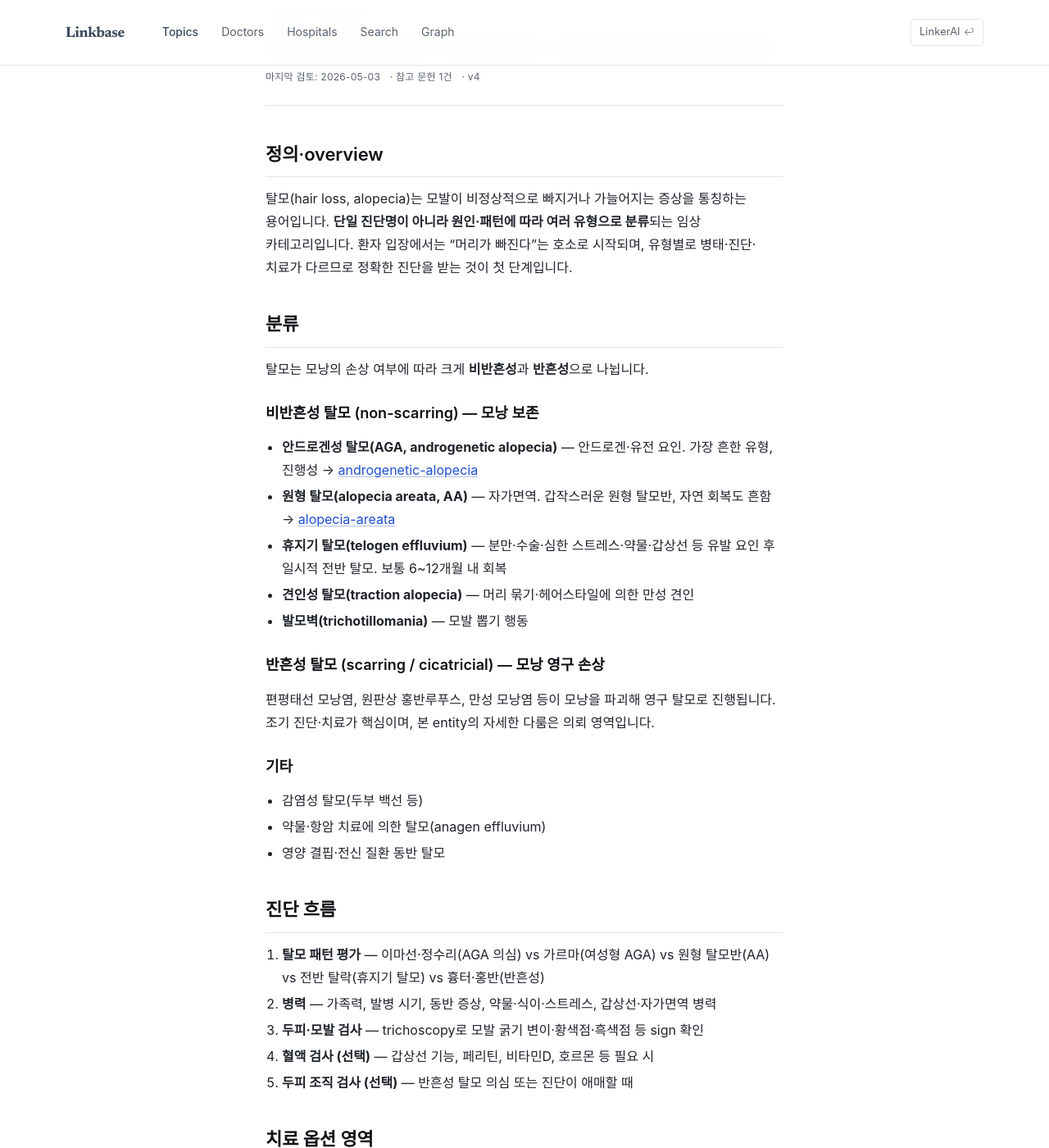
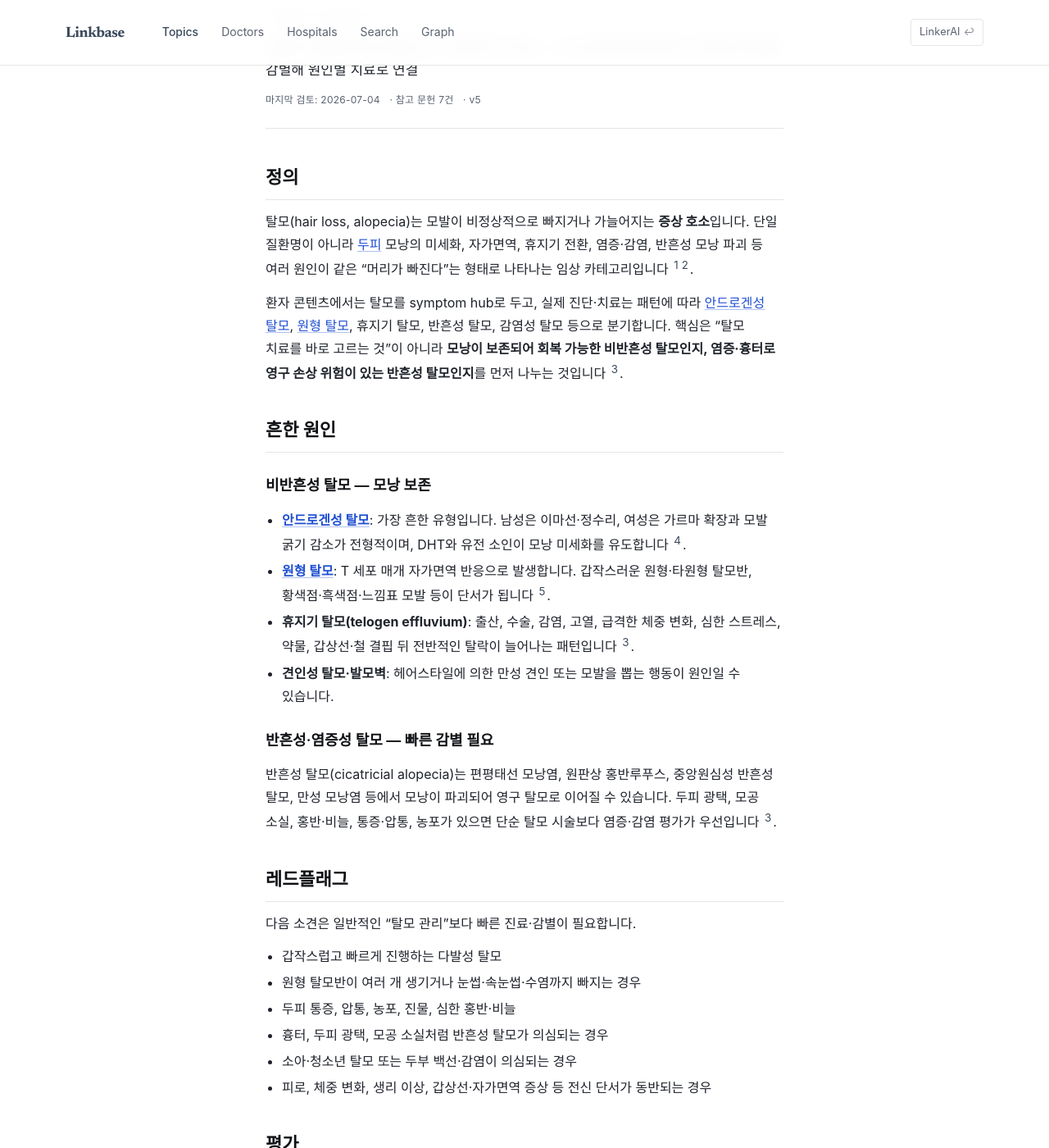
Before and after one commit to feelharmony/linkare-medical-knowledge, a Jekyll site: the page built from symptoms/hair-loss.md, in a window 1280 px wide and 1400 px high, scrolled down 255 px. Shown: the whole window at 82% size. Built offline with Jekyll 4.4.1, drawn with Linux system fonts in a browser that asks for light colours; some web fonts are replaced; some of the changed text lies outside the part shown.

Commit message:
Verify hair loss symptom hub

```diff
--- a/symptoms/hair-loss.md
+++ b/symptoms/hair-loss.md
@@ -4,82 +4,92 @@
 entity_type: symptom
 permalink: /symptoms/hair-loss/
 title: 탈모
-description: 모발이 비정상적으로 빠지거나 가늘어지는 증상 — 원인·패턴에 따라 여러 유형으로 분류
+description: 모발이 비정상적으로 빠지거나 가늘어지는 증상 — 안드로겐성·원형·휴지기·반흔성 패턴을 감별해 원인별 치료로 연결
 title_en: hair loss / alopecia
 aliases:
   - 탈모
   - 머리 빠짐
+  - 모발 손실
+  - 머리카락 빠짐
   - hair loss
   - alopecia
   - hair thinning
-last_reviewed: '2026-05-03'
+last_reviewed: '2026-07-04'
 locked: true
-quality_status: review
-verified_by: 사장님 + Claude + GPT 합의 (2026-05-09 LOCK 일괄 박힘)
-next_review: '2026-08-09'
-source_count: 1
-source_count_external: 0
+quality_status: verified
+verified_by: Hermes + scalp/AGA/AA regenerative-treatment axis 정합화
+next_review: '2026-10-04'
+source_count: 7
+source_count_external: 6
 source_count_clinic_pillar: 1
-clinic_footnote_ids: [1]
-external_footnote_ids: []
-version: 4
+clinic_footnote_ids: [7]
+external_footnote_ids: [1, 2, 3, 4, 5, 6]
+version: 5
 ---
 
-## 정의·overview
-탈모(hair loss, alopecia)는 모발이 비정상적으로 빠지거나 가늘어지는 증상을 통칭하는 용어입니다. **단일 진단명이 아니라 원인·패턴에 따라 여러 유형으로 분류**되는 임상 카테고리입니다. 환자 입장에서는 "머리가 빠진다"는 호소로 시작되며, 유형별로 병태·진단·치료가 다르므로 정확한 진단을 받는 것이 첫 단계입니다.
+## 정의
+탈모(hair loss, alopecia)는 모발이 비정상적으로 빠지거나 가늘어지는 **증상 호소**입니다. 단일 질환명이 아니라 [두피](/body-parts/scalp/) 모낭의 미세화, 자가면역, 휴지기 전환, 염증·감염, 반흔성 모낭 파괴 등 여러 원인이 같은 “머리가 빠진다”는 형태로 나타나는 임상 카테고리입니다 [^1][^2].
 
-## 분류
+환자 콘텐츠에서는 탈모를 symptom hub로 두고, 실제 진단·치료는 패턴에 따라 [안드로겐성 탈모](/conditions/androgenetic-alopecia/), [원형 탈모](/conditions/alopecia-areata/), 휴지기 탈모, 반흔성 탈모, 감염성 탈모 등으로 분기합니다. 핵심은 “탈모 치료를 바로 고르는 것”이 아니라 **모낭이 보존되어 회복 가능한 비반흔성 탈모인지, 염증·흉터로 영구 손상 위험이 있는 반흔성 탈모인지**를 먼저 나누는 것입니다 [^3].
 
-탈모는 모낭의 손상 여부에 따라 크게 **비반흔성**과 **반흔성**으로 나뉩니다.
+## 흔한 원인
 
-### 비반흔성 탈모 (non-scarring) — 모낭 보존
-- **안드로겐성 탈모(AGA, androgenetic alopecia)** — 안드로겐·유전 요인. 가장 흔한 유형, 진행성 → [androgenetic-alopecia](../conditions/androgenetic-alopecia.md)
-- **원형 탈모(alopecia areata, AA)** — 자가면역. 갑작스러운 원형 탈모반, 자연 회복도 흔함 → [alopecia-areata](../conditions/alopecia-areata.md)
-- **휴지기 탈모(telogen effluvium)** — 분만·수술·심한 스트레스·약물·갑상선 등 유발 요인 후 일시적 전반 탈모. 보통 6~12개월 내 회복
-- **견인성 탈모(traction alopecia)** — 머리 묶기·헤어스타일에 의한 만성 견인
-- **발모벽(trichotillomania)** — 모발 뽑기 행동
+### 비반흔성 탈모 — 모낭 보존
+- **[안드로겐성 탈모](/conditions/androgenetic-alopecia/)**: 가장 흔한 유형입니다. 남성은 이마선·정수리, 여성은 가르마 확장과 모발 굵기 감소가 전형적이며, DHT와 유전 소인이 모낭 미세화를 유도합니다 [^4].
+- **[원형 탈모](/conditions/alopecia-areata/)**: T 세포 매개 자가면역 반응으로 발생합니다. 갑작스러운 원형·타원형 탈모반, 황색점·흑색점·느낌표 모발 등이 단서가 됩니다 [^5].
+- **휴지기 탈모(telogen effluvium)**: 출산, 수술, 감염, 고열, 급격한 체중 변화, 심한 스트레스, 약물, 갑상선·철 결핍 뒤 전반적인 탈락이 늘어나는 패턴입니다 [^3].
+- **견인성 탈모·발모벽**: 헤어스타일에 의한 만성 견인 또는 모발을 뽑는 행동이 원인일 수 있습니다.
 
-### 반흔성 탈모 (scarring / cicatricial) — 모낭 영구 손상
-편평태선 모낭염, 원판상 홍반루푸스, 만성 모낭염 등이 모낭을 파괴해 영구 탈모로 진행됩니다. 조기 진단·치료가 핵심이며, 본 entity의 자세한 다룸은 의뢰 영역입니다.
+### 반흔성·염증성 탈모 — 빠른 감별 필요
+반흔성 탈모(cicatricial alopecia)는 편평태선 모낭염, 원판상 홍반루푸스, 중앙원심성 반흔성 탈모, 만성 모낭염 등에서 모낭이 파괴되어 영구 탈모로 이어질 수 있습니다. 두피 광택, 모공 소실, 홍반·비늘, 통증·압통, 농포가 있으면 단순 탈모 시술보다 염증·감염 평가가 우선입니다 [^3].
 
-### 기타
-- 감염성 탈모(두부 백선 등)
-- 약물·항암 치료에 의한 탈모(anagen effluvium)
-- 영양 결핍·전신 질환 동반 탈모
+## 레드플래그
+다음 소견은 일반적인 “탈모 관리”보다 빠른 진료·감별이 필요합니다.
 
-## 진단 흐름
-1. **탈모 패턴 평가** — 이마선·정수리(AGA 의심) vs 가르마(여성형 AGA) vs 원형 탈모반(AA) vs 전반 탈락(휴지기 탈모) vs 흉터·홍반(반흔성)
-2. **병력** — 가족력, 발병 시기, 동반 증상, 약물·식이·스트레스, 갑상선·자가면역 병력
-3. **두피·모발 검사** — trichoscopy로 모발 굵기 변이·황색점·흑색점 등 sign 확인
-4. **혈액 검사 (선택)** — 갑상선 기능, 페리틴, 비타민D, 호르몬 등 필요 시
-5. **두피 조직 검사 (선택)** — 반흔성 탈모 의심 또는 진단이 애매할 때
+- 갑작스럽고 빠르게 진행하는 다발성 탈모
+- 원형 탈모반이 여러 개 생기거나 눈썹·속눈썹·수염까지 빠지는 경우
+- 두피 통증, 압통, 농포, 진물, 심한 홍반·비늘
+- 흉터, 두피 광택, 모공 소실처럼 반흔성 탈모가 의심되는 경우
+- 소아·청소년 탈모 또는 두부 백선·감염이 의심되는 경우
+- 피로, 체중 변화, 생리 이상, 갑상선·자가면역 증상 등 전신 단서가 동반되는 경우
 
-## 치료 옵션 영역
-유형별로 자세한 치료는 해당 disease/treatment entity로 이어집니다.
+## 평가
+1. **분포 확인** — 이마선·정수리, 가르마, 원형 탈모반, 전반 탈락, 흉터·염증성 병변을 구분합니다.
+2. **발병 속도와 유발 요인** — 가족력, 출산·수술·감염·스트레스, 체중 변화, 약물, 식이, 갑상선·자가면역 병력을 확인합니다.
+3. **두피·모발 검사** — trichoscopy로 모발 굵기 변이, miniaturization, 황색점·흑색점, 부러진 모발, 모공 소실 등을 봅니다 [^3][^5].
+4. **선택 검사** — 전반 탈락이나 여성 탈모에서는 갑상선 기능, ferritin/철, 비타민 D, 호르몬 평가를 선택적으로 검토합니다 [^3][^4].
+5. **조직검사·의뢰** — 반흔성 탈모, 감염성 탈모, 진단이 애매한 염증성 병변은 피부과적 평가나 두피 조직검사를 고려합니다 [^3].
 
-- **약물 치료** (미녹시딜·5ARI 등) → [hair-loss-medication](../treatments/hair-loss-medication.md)
-- **PRP 두피 주사** → [prp-injection](../treatments/prp-injection.md)
-- **줄기세포 두피 주사** → [stem-cell-therapy](../treatments/stem-cell-therapy.md)
-- **엑소좀 두피 주사** → [exosome-therapy](../treatments/exosome-therapy.md)
-- **모발 이식** — 외과적 영역, 본 entity의 evidence 정리 범위 외
+## 치료 옵션
+치료는 탈모 유형별로 달라집니다. 탈모 symptom hub에서는 치료를 직접 확정하기보다, 진단 축에 맞는 treatment hub로 연결합니다.
 
-## 언제 진료를
-- 일정 기간(약 3~6개월) 이상 지속되는 모발 손실
-- 갑작스러운 원형·다발성 탈모반
-- 반흔·홍반·통증을 동반하는 탈모 → 반흔성 탈모 가능성, **빠른 평가가 필요**
-- 어린이·청소년의 탈모
-- 전신 증상(피로·체중 변화·생리 이상 등) 동반 시 — 갑상선·자가면역 등 평가 필요
+- **[탈모 약물 치료](/treatments/hair-loss-medication/)**: 안드로겐성 탈모에서는 미녹시딜과 5α-reductase 억제제가 핵심 축입니다. 여성·가임기·임신 가능성, 심혈관 상태, 부작용 우려에 따라 선택이 달라집니다 [^4].
+- **면역·염증 조절**: 원형 탈모는 국소/전신 면역 조절, JAK 억제제 등으로 분기하며, 중증도와 SALT score에 따라 전략이 달라집니다 [^5][^6].
+- **[PRP 주사](/treatments/prp-injection/)**: 안드로겐성 탈모 등 일부 비반흔성 탈모에서 모낭 환경 보조와 모발 밀도 개선을 목표로 선택적으로 검토합니다.
+- **[줄기세포 치료](/treatments/stem-cell-therapy/)**: SVF·ADSC 등은 독립 탈모 질환 entity가 아니라 줄기세포 치료의 subtype으로 두고, 주로 안드로겐성 탈모 중심의 보조·재생 치료 영역에서 다룹니다.
+- **[엑소좀 치료](/treatments/exosome-therapy/)**: 세포외 소포체 기반 두피 치료로 연구·활용되는 영역이지만, 제품 출처·표준화·적응증 검토가 중요합니다.
+- **모발 이식**: 모낭이 소실된 진행 단계에서는 외과적 선택지가 될 수 있으나, 본 knowledge base에서는 비외과적 평가·치료 연결을 중심으로 둡니다.
 
-탈모는 외관 변화로 우울·불안·사회적 위축을 동반할 수 있어, 의료진과 함께 진단·치료뿐만 아니라 심리적 지원도 함께 검토하는 것이 권장됩니다. 임상 현장에서 환자별로 약물·시술·생활 관리(스트레스·수면·식이)를 조합한 맞춤 전략이 검토됩니다[^1].
+## 환자 커뮤니케이션 포인트
+탈모는 외관 변화로 우울, 불안, 사회적 위축을 동반할 수 있습니다. 따라서 “무조건 많이 나게 하는 시술”보다 **유형 진단 → 진행 속도 평가 → 약물·재생 시술·염증 치료·생활 요인 조합**의 순서로 설명하는 편이 안전합니다. 자체 임상 콘텐츠에서는 안드로겐성·원형·휴지기·반흔성 패턴을 나누고, 환자별로 약물, PRP, 줄기세포, 엑소좀, 생활 관리·추적을 조합하는 구조로 안내합니다 [^7].
 
 ---
 
-## 관련 임상 자료
-[^1]: [thewellsr.kr/blog/hair-loss-regeneration-injection-treatment](https://thewellsr.kr/blog/hair-loss-regeneration-injection-treatment)
-
 ## Citations
 
+### 자사 임상 자료
+[^7]: [thewellsr.kr/blog/hair-loss-regeneration-injection-treatment](https://thewellsr.kr/blog/hair-loss-regeneration-injection-treatment)
+
+### 외부 권위 출처
+[^1]: [Buffoli B, Rinaldi F, Labanca M, et al. The human hair: from anatomy to physiology. *Int J Dermatol.* 2014;53(3):331-341. PMID 24372228](https://pubmed.ncbi.nlm.nih.gov/24372228/)
+[^2]: [Schneider MR, Schmidt-Ullrich R, Paus R. The hair follicle as a dynamic miniorgan. *Curr Biol.* 2009;19(3):R132-R142. PMID 19211055](https://pubmed.ncbi.nlm.nih.gov/19211055/)
+[^3]: [Phillips TG, Slomiany WP, Allison R. Hair Loss: Common Causes and Treatment. *Am Fam Physician.* 2017;96(6):371-378. PMID 28925637](https://pubmed.ncbi.nlm.nih.gov/28925637/)
+[^4]: [Suchonwanit P, Thammarucha S, Leerunyakul K. Female Androgenetic Alopecia: An Update on Diagnosis and Management. *Am J Clin Dermatol.* 2020;21(1):69-84. PMID 31677111](https://pubmed.ncbi.nlm.nih.gov/31677111/)
+[^5]: [Pratt CH, King LE Jr, Messenger AG, Christiano AM, Sundberg JP. Alopecia areata. *Nat Rev Dis Primers.* 2017;3:17011. PMID 28300084](https://pubmed.ncbi.nlm.nih.gov/28300084/)
+[^6]: [Sanchez K, Englander H, Salloum L, Gregoire S, Biba U, Ershadi S, Mostaghimi A. Evaluating Current and Emergent JAK Inhibitors for Alopecia Areata: A Narrative Review. *Dermatol Ther (Heidelb).* 2025;15(10):2749-2764. PMID 40794245](https://pmc.ncbi.nlm.nih.gov/articles/PMC12454744/)
+
 ## Changelog
+- 2026-07-04 v5: review symptom hub를 verified로 승격. scalp body_part hub와 AGA/AA condition hub의 근거를 반영해 탈모를 단일 질환이 아닌 symptom routing hub로 재정리. 비반흔성·반흔성 분류, 레드플래그, 평가 흐름, 약물/면역/PRP/줄기세포/엑소좀 치료 연결을 보강하고 외부 출처 6건 + 자사 임상 자료 1건으로 source metadata 동기화.
 - 2026-05-03 v4: **canonical "탈모" hub를 symptom entity로 결정** — 탈모는 환자 호소(symptom) 성격이 강해 conditions/hair-thinning 삭제하고 symptoms/hair-loss로 통합. 분류 hub 본문 이전(비반흔성/반흔성·진단 흐름 5단계·치료 옵션 link). conditions/hair-thinning은 같은 commit에서 삭제. data/entities.json·post-entity-map.json에서 hair-thinning entry 정리, hair 글의 primary_entity_id를 hair-loss로 통합. AGA·AA·treatment entity의 hair-thinning link → hair-loss로 정정. aliases에 hair thinning 흡수.
 - 2026-05-03 v3: 짧은 증상 entity 정리(legacy 정리, source_count 0→1, hub link 안내) — v4에서 본격 hub로 승급
 - 2026-04-23 v2: 정의·흔한 원인·치료 옵션·평가 4섹션 (자체 글 1건 기반)
```
Also changed, not shown: data/entities.json (+13 -7 lines).
